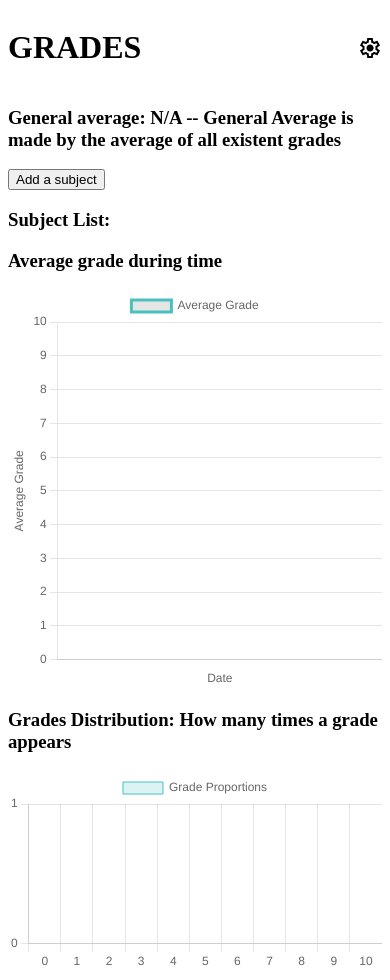
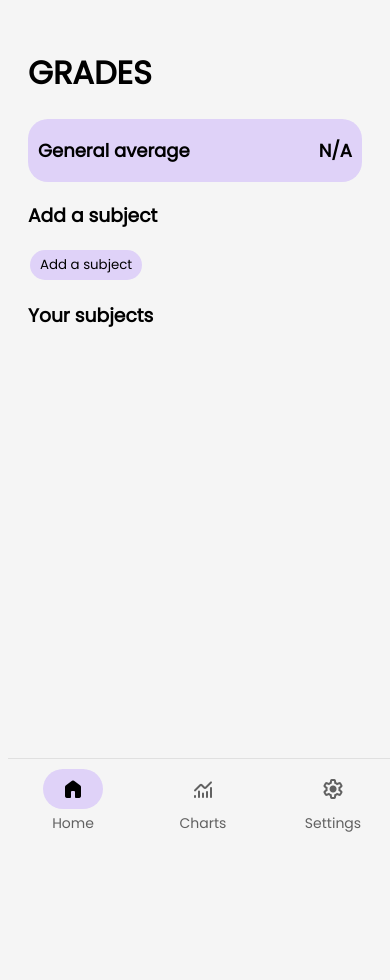
Before and after one commit to QuantumGio/GradesAndroid, a Flask app: page / in a window 390 px wide. After the commit the page ends 832 px from the top, so only its background shows below. Run offline with Flask 3, Linux system fonts and the light colour scheme; data that the repository does not hold is empty.

Commit message:
Version 1.0.2 of the mobile app; enhancements: various enhancements; modified base structure;

```diff
--- a/app/src/main/python/server.py
+++ b/app/src/main/python/server.py
@@ -1,6 +1,6 @@
 '''Server in python using flask'''
 import json
-from flask import Flask, render_template, request, jsonify, url_for, abort # module for the local server
+from flask import Flask, render_template, request, jsonify, url_for, abort # module for the server
 import database
 
 
@@ -10,7 +10,7 @@ app = Flask(__name__) # setting the server files
 @app.errorhandler(404)
 def return_404(error):
     '''generic return 404 error'''
-    return 'subject not found', 404
+    return render_template("404.html"), 404
 
 
 @app.route("/editGrade", methods=['POST'])
@@ -20,53 +20,64 @@ def edit_grade():
     edit_status = database.edit_grade(grade_data)
     if edit_status:
         return jsonify({'ok': True, 'message': 'grade modified'}), 200
-    else:
-        return jsonify({'ok': False, 'message': 'grade not modified, try again'}), 400
+    return jsonify({'ok': False, 'message': 'grade not modified, try again'}), 400
 
-@app.route("/<subject>", methods=['GET', 'POST'])
+@app.route("/subject/<subject>", methods=['GET'])
 def return_subject_page(subject):
     '''return subject page'''
-    if request.method == "POST":
-        grade_data = request.get_json()
-        code = grade_data.get('code')
-        if code == '002':
-            response = database.add_grade(grade=grade_data['grade'], subject_name=grade_data['subject'], date=grade_data['date'],weight=grade_data['grade_weight'], type_=grade_data['type'])
-            if response:
-                return jsonify({'ok':True, 'message': 'grade added successfully'}), 200
-            else:
-                return jsonify({'ok':False, 'message': 'error while adding a grade'}), 400
-        if code == '004':
-            response = database.delete_grade(id_=grade_data['id'])
-            if response:
-                return jsonify({'ok':True, 'message': 'grade deleted successfully'}), 201
-            else:
-                return jsonify({'ok':False, 'message': 'error while deleting a grade'}), 400
-
     if subject in database.list_subjects():
         return render_template("subject.html", subject=subject, grades=database.list_grades(subject), average=database.return_average(subject)), 200
-    else:
-        abort(404)
+    abort(404)
 
 
-@app.route("/", methods=["GET", "POST"])
+@app.route("/addGrade", methods=['POST'])
+def add_grade():
+    '''adds a grade received from the web page'''
+    grade_data = request.get_json()
+    response = database.add_grade(grade=grade_data['grade'], subject_name=grade_data['subject'], date=grade_data['date'],weight=grade_data['grade_weight'], type_=grade_data['type'])
+    if response:
+        return jsonify({'ok':True, 'message': 'grade added successfully'}), 200
+    return jsonify({'ok':False, 'message': 'error while adding a grade'}), 400
+
+
+@app.route("/deleteGrade", methods=['POST'])
+def delete_grade():
+    '''deletes a grade given an input from the web page'''
+    grade_data = request.get_json()
+    response = database.delete_grade(id_=grade_data['id'])
+    if response: return jsonify({'ok':True, 'message': 'grade deleted successfully'}), 201
+    return jsonify({'ok':False, 'message': 'error while deleting a grade'}), 400
+
+
+@app.route("/", methods=["GET"])
 def return_index():
     '''return home page'''
-    if request.method == "POST":
-        subject: json = request.get_json()
-        code = subject.get('code')
-        if code and code == '001':
-            response = database.add_subject(subject['subject'])
-            if response is True:
-                return jsonify({'ok':True, 'message': 'subject added successfully'}), 201
-            elif response == "duplicate subject" :
-                return jsonify({'ok':False, 'message': 'the subject already exists'}), 400
-            else:
-                return jsonify({'ok':False, 'message': 'errors while adding a subject'}), 400
-        else:
-            subject_redirect = subject['subject_redirect']
-            return jsonify({'redirect': url_for('return_subject_page', subject=subject_redirect)}), 200
+    return render_template("index.html", averages_list=database.return_averages(), subjects_list = database.list_subjects(), general_average=database.return_general_average()), 200
 
-    return render_template("index.html", grade_bar=json.dumps(database.return_grade_proportions()), averages_list=database.return_averages(), subjects_list = database.list_subjects(), general_average=database.return_general_average()), 200
+
+@app.route("/index-content", methods=['GET'])
+def return_content():
+    '''return home page content'''
+    return render_template("index-content.html", averages_list=database.return_averages(), subjects_list = database.list_subjects(), general_average=database.return_general_average()), 200
+
+@app.route("/addSubject", methods=['POST'])
+def add_subject():
+    '''adds a subject given by the web page'''
+    subject: json = request.get_json()
+    response = database.add_subject(subject['subject'])
+    if response is True:
+        return jsonify({'ok':True, 'message': 'subject added successfully'}), 201
+    if response == "duplicate subject":
+        return jsonify({'ok':False, 'message': 'the subject already exists'}), 400
+    return jsonify({'ok':False, 'message': 'errors while adding a subject'}), 400
+
+
+@app.route("/redirect", methods=['POST'])
+def redirect():
+    '''redirects to the subject page'''
+    subject: json = request.get_json()
+    subject_redirect = subject['subject_redirect']
+    return jsonify({'redirect': url_for('return_subject_page', subject=subject_redirect)}), 200
 
 
 @app.route("/getAverageByDate", methods=['GET'])
@@ -76,5 +87,17 @@ def get_average_by_date():
     return jsonify(data), 200
 
 
+@app.route("/stats", methods=['GET'])
+def render_charts():
+    '''redirects to stats page'''
+    return render_template("stats.html", grade_bar=json.dumps(database.return_grade_proportions())), 200
+
+
+@app.route("/settings", methods=['GET'])
+def redirect_settings():
+    '''redirects to settings page'''
+    return render_template("settings.html"), 200
+
+
 def main():
     app.run(debug=False, host="127.0.0.1", port=5000)
--- a/app/src/main/python/static/index/index.css
+++ b/app/src/main/python/static/index/index.css
@@ -1,44 +1,199 @@
-.upper-section {
-    display: flex;
-    flex-direction: row;
-    justify-content: space-between;
+@import url('https://fonts.googleapis.com/css2?family=Poppins&display=swap');
+
+* {
+    font-family: 'poppins', sans-serif;
 }
 
-span {
-    align-self: center;
+* {
+    box-sizing: border-box;
 }
 
-.modal {
-    display: none;
+/* Barra di navigazione in basso */
+.horizontal-nav {
+    display: flex;
+    justify-content: space-around;
+    align-items: center;
     position: fixed;
-    z-index: 1;
-    left: 0;
-    top: 0;
+    bottom: 0;
     width: 100%;
-    height: 100%;
-    background-color: rgba(0, 0, 0, 0.5);
+    background-color: #f5f5f5;
+    padding: 10px 0;
+    border-top: 1px solid #e0e0e0;
+    z-index: 1000;
 }
 
-.modal-content {
-    background-color: #fff;
-    margin: 15% auto;
+body {
+    display: flex;
+    flex-direction: column;
+    min-height: 100vh;
+    background-color: #f5f5f5;
+}
+
+main {
+    flex: 1;
     padding: 20px;
-    border: 1px solid #888;
-    width: 80%;
-    max-width: 400px;
-    text-align: center;
+    padding-bottom: 100px;
+}
+
+.nav-item {
+    display: flex;
+    flex-direction: column;
+    align-items: center;
+    text-decoration: none;
+    color: #616161;
+    font-size: 14px;
+    position: relative;
+    transition: color 0.3s ease;
+}
+
+.icon-wrapper {
+    display: flex;
+    justify-content: center;
+    align-items: center;
+    width: 60px;
+    height: 40px;
+    border-radius: 35px;
+    background-color: transparent;
+    transition: background-color 0.3s ease;
+}
+
+button {
+    background-color: #dfd2f8;
+    margin: 2px;
+    border-radius: 20px;
+    border: 0;
+    padding: 5px;
+    padding-left: 10px;
+    padding-right: 10px;
+}
+
+.nav-item.active .icon-wrapper{
+    background-color: #dfd2f8; /* Colore di sfondo attivo */
+}
+
+.nav-item .material-symbols-rounded {
+    font-size: 24px;
+    transition: color 0.3s ease;
+}
+
+.nav-item.active .material-symbols-rounded {
+    font-variation-settings:
+    'FILL' 1,
+    'wght' 400,
+    'GRAD' 0,
+    'opsz' 24;
+    color: black;
+}
+
+.nav-label {
+    margin-top: 4px;
+}
+
+.subject-section {
+    display: flex;
+    justify-content: space-between;
+    background-color: #dfd2f8;
     border-radius: 20px;
 }
 
-.close {
-    color: #aaa;
-    float: right;
-    font-size: 28px;
-    font-weight: bold;
-    cursor: pointer;
+.subject-section > * {
+    align-self: center;
+    padding-left: 10px;
+    padding-right: 10px;
 }
 
-.close:hover, .close:focus {
+#average-label {
+    font-weight: bold;
+    font-size: large;
+}
+
+@import url('https://fonts.googleapis.com/css2?family=Poppins&display=swap');
+
+* {
+    font-family: 'poppins', sans-serif;
+}
+
+* {
+    box-sizing: border-box;
+}
+
+/* Barra di navigazione in basso */
+.horizontal-nav {
+    display: flex;
+    justify-content: space-around;
+    align-items: center;
+    position: fixed;
+    bottom: 0;
+    width: 100%;
+    background-color: #f5f5f5;
+    padding: 10px 0;
+    border-top: 1px solid #e0e0e0;
+    z-index: 1000;
+}
+
+body {
+    display: flex;
+    flex-direction: column;
+    min-height: 100vh;
+    background-color: #f5f5f5;
+}
+
+main {
+    flex: 1;
+    padding: 20px;
+    padding-bottom: 100px;
+}
+
+.nav-item {
+    display: flex;
+    flex-direction: column;
+    align-items: center;
+    text-decoration: none;
+    color: #616161;
+    font-size: 14px;
+    position: relative;
+    transition: color 0.3s ease;
+}
+
+.icon-wrapper {
+    display: flex;
+    justify-content: center;
+    align-items: center;
+    width: 60px;
+    height: 40px;
+    border-radius: 35px;
+    background-color: transparent;
+    transition: background-color 0.3s ease;
+}
+
+button {
+    background-color: #dfd2f8;
+    margin: 2px;
+    border-radius: 20px;
+    border: 0;
+    padding: 5px;
+    padding-left: 10px;
+    padding-right: 10px;
+}
+
+.nav-item.active .icon-wrapper{
+    background-color: #dfd2f8; /* Colore di sfondo attivo */
+}
+
+.nav-item .material-symbols-rounded {
+    font-size: 24px;
+    transition: color 0.3s ease;
+}
+
+.nav-item.active .material-symbols-rounded {
+    font-variation-settings:
+    'FILL' 1,
+    'wght' 400,
+    'GRAD' 0,
+    'opsz' 24;
     color: black;
-    text-decoration: none;
 }
+
+.nav-label {
+    margin-top: 4px;
+}
--- a/app/src/main/python/static/index/index.js
+++ b/app/src/main/python/static/index/index.js
@@ -1,12 +1,10 @@
 document.addEventListener("DOMContentLoaded", function () {
-    var button = document.getElementById("add-subject-button");
-    button.addEventListener("click", function () {
-        showSection(button);
-    });
+    fetch('/index-content')
+    .then(response => response.text())
+    .then(data => {
+        document.getElementById('main-content').innerHTML = data;
+        var formSubject = document.getElementById("add-subject-section");
 
-    gradesDistribution();
-
-    var formSubject = document.getElementById("add-subject-section");
         formSubject.addEventListener('submit', function (event) {
             event.preventDefault();
 
@@ -19,10 +17,9 @@ document.addEventListener("DOMContentLoaded", function () {
 
             var data = {
                 subject: subject,
-            code: '001'
             };
 
-        fetch("http://127.0.0.1:5000", {
+            fetch("/addSubject", {
                 method: 'POST',
                 headers: {
                     'Content-Type': 'application/json'
@@ -34,12 +31,97 @@ document.addEventListener("DOMContentLoaded", function () {
             if (data.ok) {
                 window.alert(data.message);
                 window.location.reload();
-        }
-        else {
+            } else {
                 window.alert(data.message);
             }
             })
             .catch(err => console.error('error: ', err));
+        });
+
+        var button = document.getElementById("add-subject-button");
+        button.addEventListener("click", function () {
+            showSection(button);
+        });
+        })
+    .catch(error => console.error('Errore nel caricamento:', error));
+
+    document.querySelectorAll('.nav-item').forEach(item => {
+        item.addEventListener('click', function() {
+            // Rimuovi lo stato attivo dall'icona precedente
+            document.querySelector('.nav-item.active')?.classList.remove('active');
+            this.classList.add('active');
+        });
+    });
+});
+
+function showSection(button) {
+    document.getElementById("add-subject-section").style.display = 'flex';
+    button.style.display = 'none';
+};
+
+function loadContent(id) {
+    if (id === "home") {
+        fetch('/index-content')
+        .then(response => response.text())
+        .then(data => {
+            document.getElementById('main-content').innerHTML = data;
+        })
+        .catch(error => console.error('Errore nel caricamento:', error));
+    }
+    if (id === "stats") {
+        fetch('/stats')
+        .then(response => response.text())
+        .then(data => {
+            document.getElementById('main-content').innerHTML = data;
+            function gradesDistribution() {
+                let grades_dict = JSON.parse(document.getElementById("grade-bar").dataset.value);
+
+                const ctx = document.getElementById('bar-grade-graph').getContext('2d');
+                const config = {
+                    type: 'bar',
+                    data: {
+                        labels: Object.keys(grades_dict),
+                        datasets: [{
+                            label: 'Grade Proportions',
+                            data: Object.values(grades_dict),
+                            backgroundColor: '#a37cf7',
+                            borderColor: '#a37cf7',
+                            borderWidth: 1
+                        }]
+                    },
+                    options: {
+                        responsive: true,
+                        maintainAspectRatio: false,
+                        scales: {
+                            x: {
+                                title: {
+                                    display: true,
+                                    text: 'Grade'
+                                }
+                            },
+                            y: {
+                                beginAtZero: true,
+                                ticks: {
+                                    stepSize: 1
+                                },
+                                title: {
+                                    display: true,
+                                    text: 'Number of appereances'
+                                }
+                            }
+                        }
+                    }
+                };
+                new Chart(ctx, config);
+            }
+            gradesDistribution();
+
+            document.getElementById('bar-grade-graph').addEventListener('touchstart', function(e) {
+                e.preventDefault();
+            });
+
+            document.getElementById('average-grade-over-time').addEventListener('touchstart', function(e) {
+                e.preventDefault();
             });
 
             fetch('/getAverageByDate', {
@@ -61,7 +143,8 @@ document.addEventListener("DOMContentLoaded", function () {
                             label: 'Average Grade',
                             data: averages,
                             fill: false,
-                    borderColor: 'rgba(75, 192, 192, 1)',
+                            borderColor: '#a37cf7',
+                            backgroundColor: '#a37cf7',
                             tension: 0.1
                         }]
                     },
@@ -88,12 +171,18 @@ document.addEventListener("DOMContentLoaded", function () {
                     }
                 });
             });
-});
-
-function showSection(button) {
-    document.getElementById("add-subject-section").style.display = 'flex';
-    button.style.display = 'none';
-};
+        })
+        .catch(error => console.error('Errore nel caricamento:', error));
+    }
+    if (id === "settings") {
+        fetch('/settings')
+        .then(response => response.text())
+        .then(data => {
+            document.getElementById('main-content').innerHTML = data;
+        })
+        .catch(error => console.error('Errore nel caricamento:', error));
+    }
+}
 
 function redirect(subject) {
 
@@ -101,7 +190,7 @@ function redirect(subject) {
         subject_redirect: subject
     };
 
-    fetch("http://127.0.0.1:5000/", {
+    fetch("/redirect", {
         method: 'POST',
         headers: {
             'Content-Type': 'application/json'
@@ -119,61 +208,3 @@ function redirect(subject) {
     })
     .catch(err => console.error('error: ', err));
 }
-
-function gradesDistribution() {
-    let grades_dict = JSON.parse(document.getElementById("grade-bar").dataset.value);
-
-    var ctx = document.getElementById('bar-grade-graph').getContext('2d');
-    const config = {
-        type: 'bar',
-        data: {
-            labels: Object.keys(grades_dict),
-            datasets: [{
-                label: 'Grade Proportions',
-                data: Object.values(grades_dict),
-                backgroundColor: 'rgba(75, 192, 192, 0.2)',
-                borderColor: 'rgba(75, 192, 192, 1)',
-                borderWidth: 1
-            }]
-        },
-        options: {
-            responsive: true,
-            maintainAspectRatio: false,
-            scales: {
-                y: {
-                    beginAtZero: true,
-                    ticks: {
-                        stepSize: 1
-                    }
-                }
-            }
-        }
-    };
-    var barGraph = new Chart(ctx, config);
-}
-document.getElementById('bar-grade-graph').addEventListener('touchstart', function(e) {
-    e.preventDefault();
-});
-
-document.getElementById('average-grade-over-time').addEventListener('touchstart', function(e) {
-    e.preventDefault();
-});
-
-
-var modal = document.getElementById("popup");
-var btn = document.getElementById("settings");
-var span = document.getElementsByClassName("close")[0];
-
-btn.onclick = function() {
-    modal.style.display = "block";
-}
-
-span.onclick = function() {
-    modal.style.display = "none";
-}
-
-window.onclick = function(event) {
-    if (event.target == modal) {
-        modal.style.display = "none";
-    }
-}
--- /dev/null
+++ b/app/src/main/python/static/subject/subject.css
@@ -0,0 +1,5 @@
+@import url('https://fonts.googleapis.com/css2?family=Poppins&display=swap');
+
+* {
+    font-family: 'poppins', sans-serif;
+}
--- /dev/null
+++ b/app/src/main/python/templates/index-content.html
@@ -0,0 +1,34 @@
+<h1>GRADES</h1>
+
+<div class="subject-list">
+    <div class="subject-section">
+        <label id="average-label" for="">General average</label>
+        <p id="average-label">{{general_average}}</p>
+    </div>
+</div>
+
+<h3>Add a subject</h3>
+
+<button id="add-subject-button" type="button">Add a subject</button>
+
+<div id="add-subject-section" class="add-subject-section" style="display: none;">
+    <form action="/addSubject" method="post" >
+        <label for="">Subject name</label>
+        <input type="text" id="subject" name="subject">
+        <br>
+        <button type="submit">Add subject</button>
+    </form>
+</div>
+
+<h3>Your subjects</h3>
+
+<div class="subject-list">
+    {%for subject, average in averages_list%}
+        <div class="subject-section" id="{{subject}}" onclick="redirect(event.target.id)">
+            <label id="{{subject}}" onclick="redirect(event.target.id)" for="">{{subject}}</label>
+            <p id="{{subject}}"" onclick="redirect(event.target.id)" >{{average}}</p>
+        </div>
+        <br>
+    {% endfor %}
+</div>
+<div class="last-grade"></div>
--- a/app/src/main/python/templates/index.html
+++ b/app/src/main/python/templates/index.html
@@ -4,74 +4,38 @@
     <meta charset="UTF-8">
     <meta name="viewport" content="width=device-width, initial-scale=1.0">
     <link rel="stylesheet" href="{{ url_for('static', filename='/index/index.css') }}">
-    <link rel="stylesheet" href="https://fonts.googleapis.com/css2?family=Material+Symbols+Outlined:opsz,wght,FILL,GRAD@40,400,0,0" />
+    <link rel="stylesheet" href="https://fonts.googleapis.com/css2?family=Material+Symbols+Rounded:opsz,wght,FILL,GRAD@20..48,100..700,0..1,-50..200" />
     <title>Grades | Home</title>
 </head>
 <body>
-<div class="page-content">
-    <div class="upper-section">
-        <h1>GRADES</h1>
-        <span id="settings" class="material-symbols-outlined" style="cursor: pointer; user-select:none">
-                settings
-            </span>
-    </div>
+    <main id="main-content"></main>
 
-    <div id="popup" class="modal">
-        <div class="modal-content">
-            <span class="close">&times;</span>
-            <br>
-            <h3>Periods settings</h3>
-            <label for="">1st period</label><br>
-            <label for="">Start date:</label>
-            <input type="date" name="start_date_first_period" id="start-date-first-period">
-
-            <label for="">End date:</label>
-            <input type="date" name="end_date_first_period" id="end-date-first-period">
-            <br>
-
-            <label for="">2nd Period</label><br>
-            <label for="">Start date:</label>
-            <input type="date" name="start_date_second_period" id="start-date-second-period">
-            <label for="">End date:</label>
-            <input type="date" name="end_date_first_period" id="end-date-second-period">
+    <nav class="horizontal-nav">
+        <div class="nav-item active" id="home" onclick="loadContent(event.target.id)">
+            <div class="icon-wrapper" id="home">
+                <span class="material-symbols-rounded" id="home">
+                    home
+                </span>
+            </div>
+            <span class="nav-label">Home</span>
         </div>
-    </div>
-
-    <h3>General average: {{general_average}} -- General Average is made by the average of all existent grades</h3>
-
-    <button id="add-subject-button" type="button">Add a subject</button>
-
-    <div id="add-subject-section" class="add-subject-section" style="display: none;">
-        <form action="/" method="post">
-            <input type="text" id="subject" name="subject">
-            <br>
-            <button type="submit">Add subject</button>
-        </form>
-    </div>
-
-    <h3>Subject List:</h3>
-    <div class="subject-list">
-        {%for subject, average in averages_list%}
-        <button onclick="redirect(event.target.id)" id="{{subject}}" type="button">{{subject}}</button>
-        <label for="">Average: {{average}}</label>
-        <br>
-        {% endfor %}
-    </div>
-    <div class="last-grade"></div>
-
-    <h3>Average grade during time</h3>
-    <div>
-        <canvas id="average-grade-over-time" width="800" height="400"></canvas>
-    </div>
-    <span data-value="{{general_average}}" id="general-average"></span>
-
-    <h3>Grades Distribution: How many times a grade appears</h3>
-    <div class="grade-graph-bar">
-        <canvas id="bar-grade-graph" width="400px" height="200px"></canvas>
-    </div>
-    <span data-value="{{ grade_bar}}" id="grade-bar"></span>
-</div>
-
+        <div class="nav-item" id="stats" onclick="loadContent(event.target.id)">
+            <div class="icon-wrapper" id="stats">
+                <span class="material-symbols-rounded" id="stats">
+                    monitoring
+                </span>
+            </div>
+            <span class="nav-label">Charts</span>
+        </div>
+        <div class="nav-item" id="settings" onclick="loadContent(event.target.id)">
+            <div class="icon-wrapper" id="settings">
+                <span class="material-symbols-rounded" id="settings">
+                    settings
+                </span>
+            </div>
+            <span class="nav-label">Settings</span>
+        </div>
+    </nav>
 
 </body>
 <script src="{{ url_for('static', filename='/index/index.js') }}"></script>
--- /dev/null
+++ b/app/src/main/python/templates/settings.html
@@ -0,0 +1,2 @@
+<h1>GRADES</h1>
+<h2>Settings</h2>
```
Also changed, not shown: app/src/main/python/database.py (+64 -18 lines), app/src/main/python/static/subject/subject.js (+3 -6 lines), app/src/main/python/templates/404.html (added, +12 -0 lines), app/src/main/python/templates/stats.html (added, +15 -0 lines), app/src/main/python/templates/subject.html (indentation only), 1 other file. Lines whose indentation alone changed are shown as unchanged.
